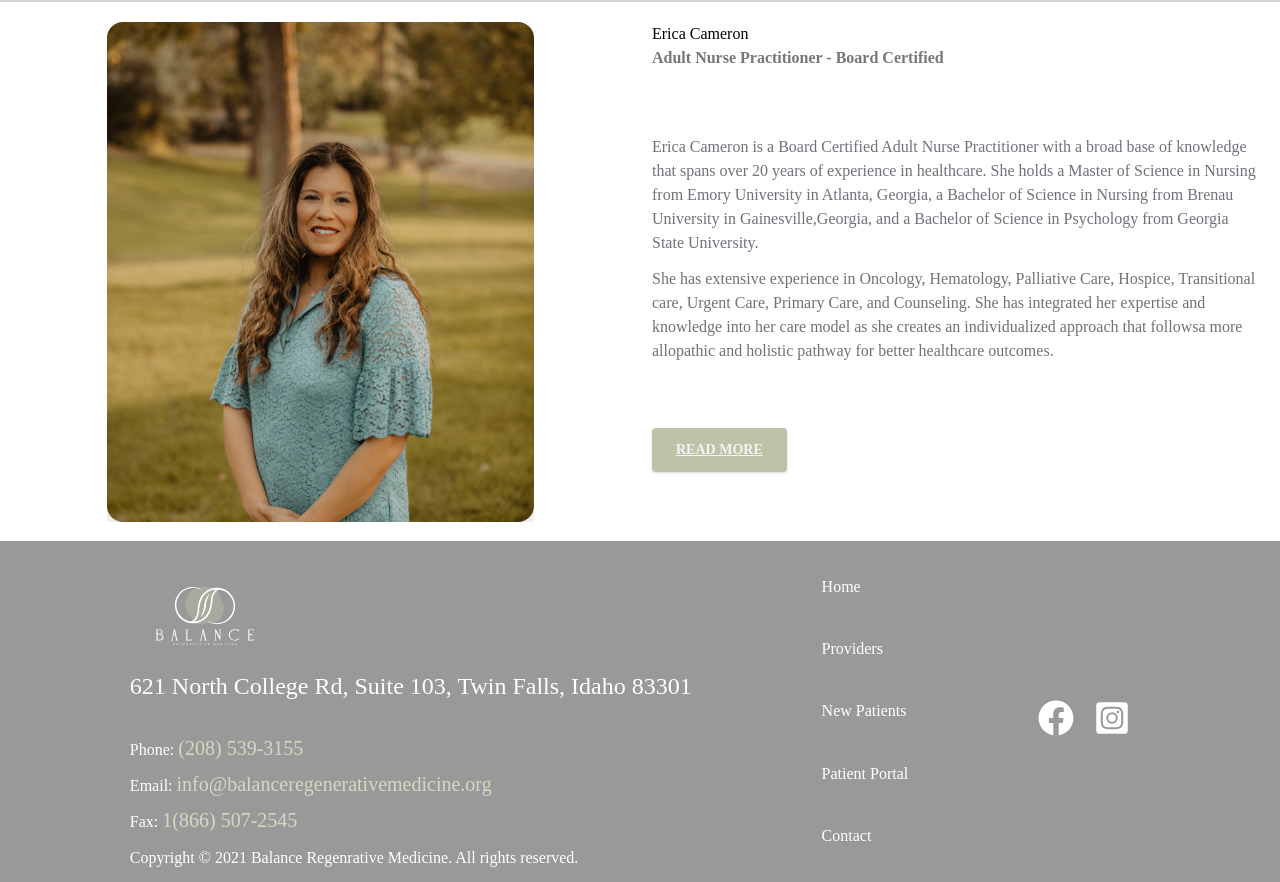
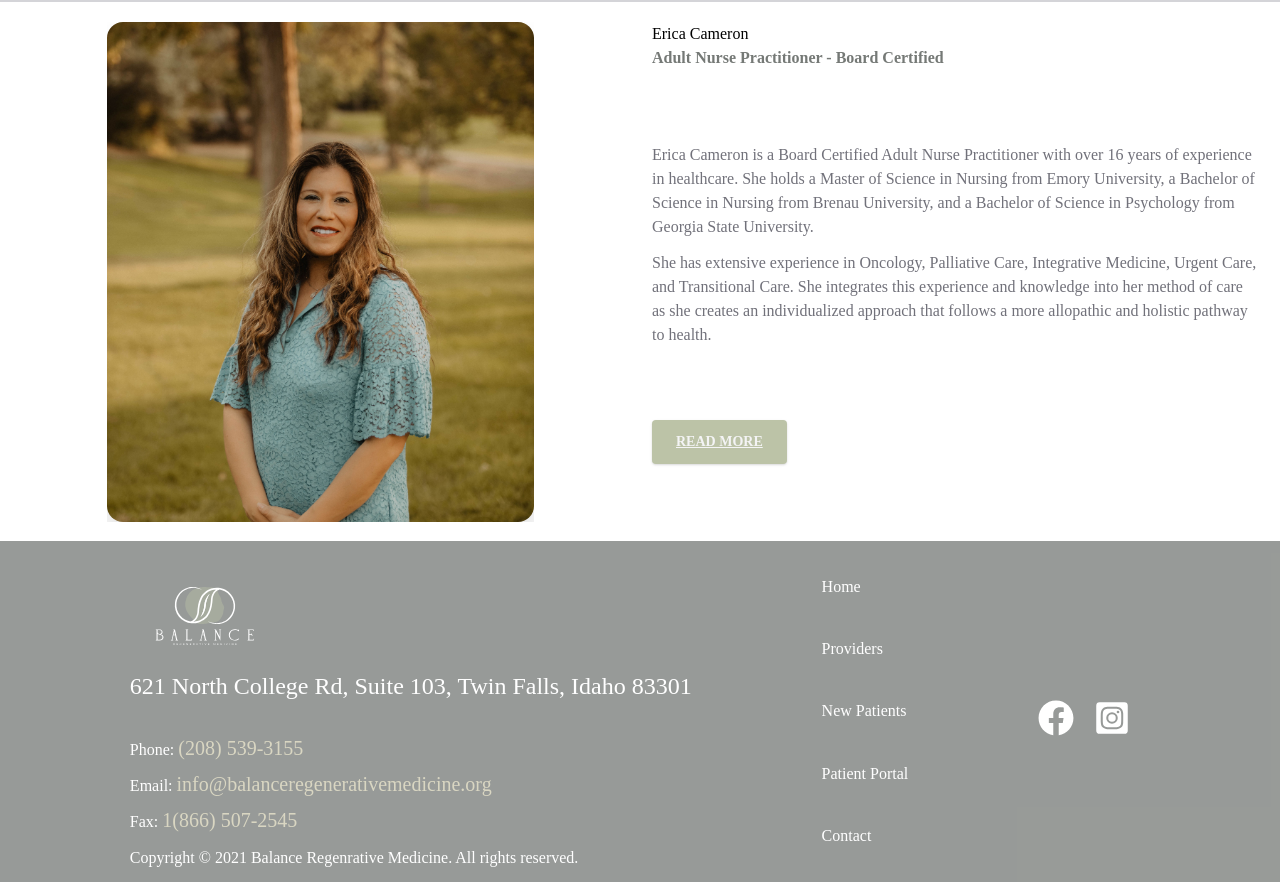
Before and after one commit to nickgiegerich/brm-dvl, a Next.js app: page /providers in a window 1280 px wide. Shown: the part 1480-2362 px from the top of the page. Built offline with nearby package versions, Linux system fonts and the light colour scheme.

Commit message:
changing bio per request

```diff
--- a/components/Team/profiles.js
+++ b/components/Team/profiles.js
@@ -36,15 +36,15 @@ const teamMembers = [
     picture: "/images/providers/erica.jpg",
     blur: "/images/providers/erica.jpg",
     desc1:
-      "Erica Cameron is a Board Certified Adult Nurse Practitioner with a broad base of knowledge that spans over 20 years of experience in healthcare. She holds a Master of Science in Nursing from Emory University in Atlanta, Georgia, a Bachelor of Science in Nursing from Brenau University in Gainesville,Georgia, and a Bachelor of Science in Psychology from Georgia State University.",
+      "Erica Cameron is a Board Certified Adult Nurse Practitioner with over 16 years of experience in healthcare. She holds a Master of Science in Nursing from Emory University, a Bachelor of Science in Nursing from Brenau University, and a Bachelor of Science in Psychology from Georgia State University.",
     desc2:
-      "She has extensive experience in Oncology, Hematology, Palliative Care, Hospice, Transitional care, Urgent Care, Primary Care, and Counseling. She has integrated her expertise and knowledge into her care model as she creates an individualized approach that followsa more allopathic and holistic pathway for better healthcare outcomes.",
+      "She has extensive experience in Oncology, Palliative Care, Integrative Medicine, Urgent Care, and Transitional Care. She integrates this experience and knowledge into her method of care as she creates an individualized approach that follows a more allopathic and holistic pathway to health.",
     desc3:
-      "Erica battles her own health issues on a daily basis. Being diagnosed with diabetes and autoimmune disease has allowed her to understand the challengeand frustration that patients experience when they endure intolerable side effects and failed treatments.She empathizes with her patients and works alongside them to create a treatment plan that is conducive to each individual patient while understanding their needs and well being to createa balance and a better quality of life. This has fueled Erica’s desire to find answers for her patients struggling with chronic disease and improve their lifestyle choices.",
+      "Erica battles her own health issues, and her pathway to being diagnosed with inflammatory bowel disease and diabetes has allowed her to understand the frustration that patients experience when they endure intolerable side effects and failed treatments. She empathizes with her patients, and she works alongside them to create a treatment plan that is feasible.",
     desc4:
-      "Erica, along with her healthcare team and the help of the local charity, coordinated and implemented testing for COVID-19 for first responders and essential workers during the peak of the Covid pandemic.She continues to provide wellness screenings throughout her facets she is associated with, helping to bridge the healthcare gap in rural areas throughout the greater Twin Falls area.",
+      "Erica and her husband Michael moved to Idaho in 2018. They are raising four children--two boys and two girls--a few chickens, rabbits, and their dogs, Dexter and Winston. Her husband is completing his Bachelor of Science in Nursing, and in their spare time they love to travel, kayak, attend swim meets, and explore hidden treasures in Idaho and the surrounding areas.",
     desc5:
-      "Erica and her husband moved to Twin Falls, Idaho in2018. Her husband is currently completing his Bachelor of Science in Nursing. Together, they are raising two boys, two girls, a few chickens, rabbits, and two dogs. The family likes to explore the hidden treasures in Idaho and the surrounding states. Erica is the board President for the local swim team--The Magic Valley Marlins. She loves traveling, kayaking, hiking, and attending swim meets with her family in her spare time.",
+      "",
   },
 ];
 
```
